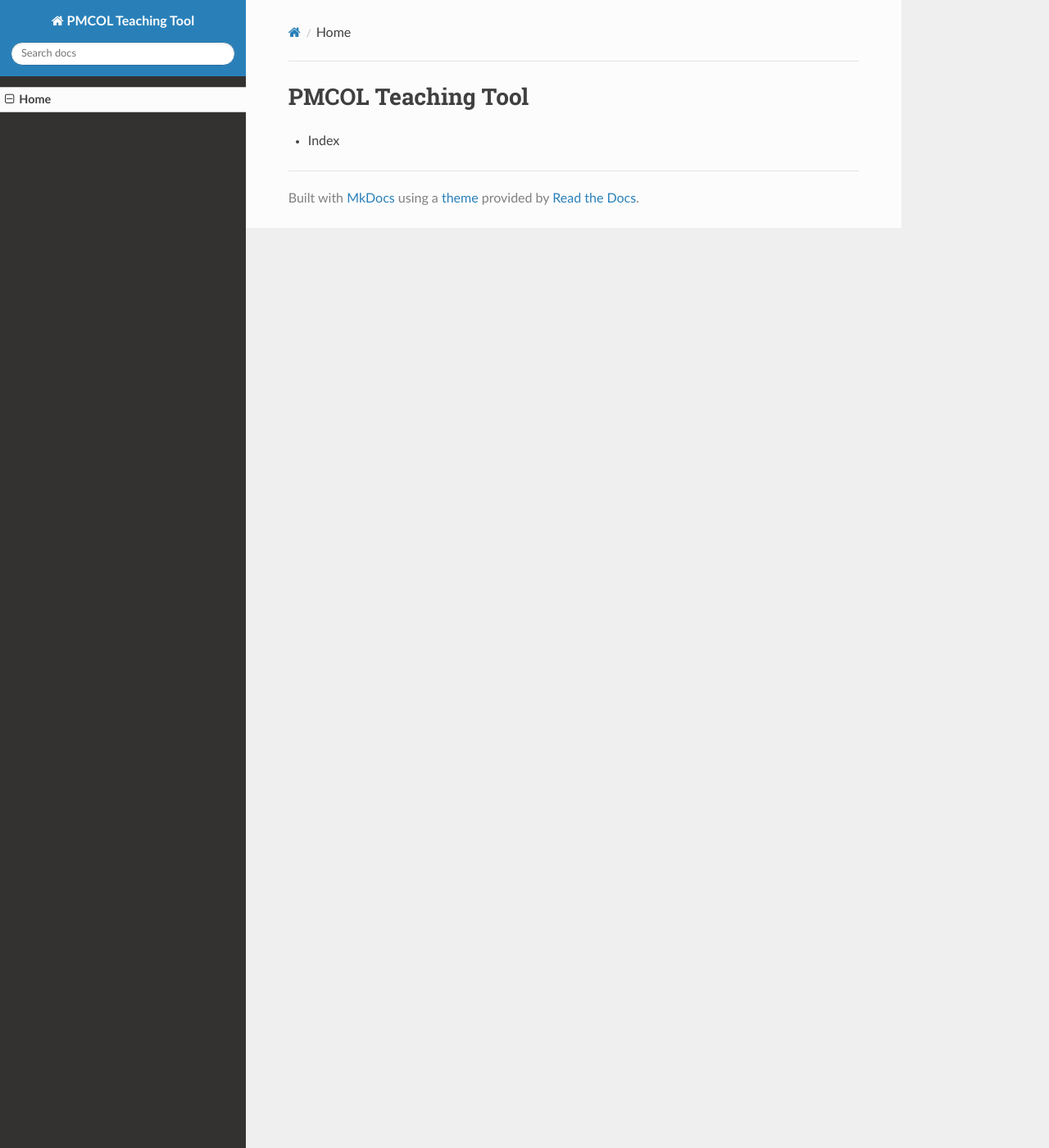
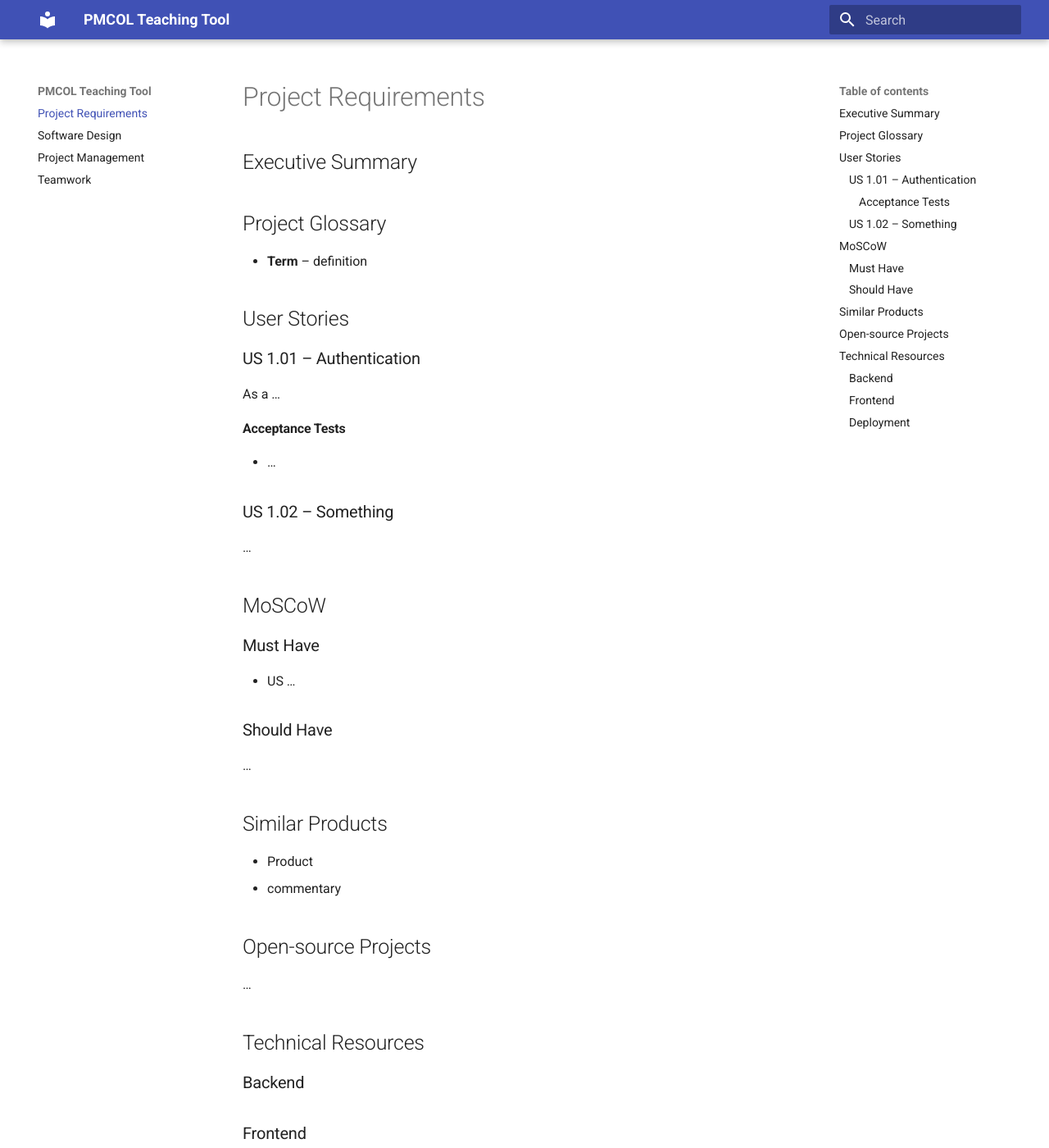
Before and after one commit to siddhantgoel7/Prompt-Ed, an MkDocs documentation site: the page built from docs/index.md, in a window 1280 px wide and 1400 px high. Shown: the whole window at 82% size. Built offline with MkDocs 1.6.1 and Material for MkDocs 9.7.7, drawn with Linux system fonts in a browser that asks for light colours; nearby versions of some CDN libraries; some of the changed text lies outside the part shown.

Commit message:
Added Sections and Contents to existing Mkdocs (#4)

```diff
--- a/docs/index.md
+++ b/docs/index.md
@@ -1,3 +1,38 @@
-# PMCOL Teaching Tool
+# Project Requirements
 
-- Index
+## Executive Summary
+<content>
+
+## Project Glossary
+- **Term** – definition
+
+## User Stories
+
+### US 1.01 – Authentication
+As a …
+#### Acceptance Tests
+- …
+
+### US 1.02 – Something
+…
+
+## MoSCoW
+
+### Must Have
+- US …
+
+### Should Have
+…
+
+## Similar Products
+- Product
+  - commentary
+
+## Open-source Projects
+…
+
+## Technical Resources
+
+### Backend
+### Frontend
+### Deployment
--- a/mkdocs.yml
+++ b/mkdocs.yml
@@ -1,5 +1,9 @@
 site_name: PMCOL Teaching Tool
-theme: readthedocs
+theme:
+  name: material
 
 nav:
-    - Home: index.md
+  - Project Requirements: index.md
+  - Software Design: design.md
+  - Project Management: project-management.md
+  - Teamwork: teamwork.md
```
Also changed, not shown: docs/design.md (added, +19 -0 lines), docs/project-management.md (added, +27 -0 lines), docs/teamwork.md (added, +19 -0 lines).
